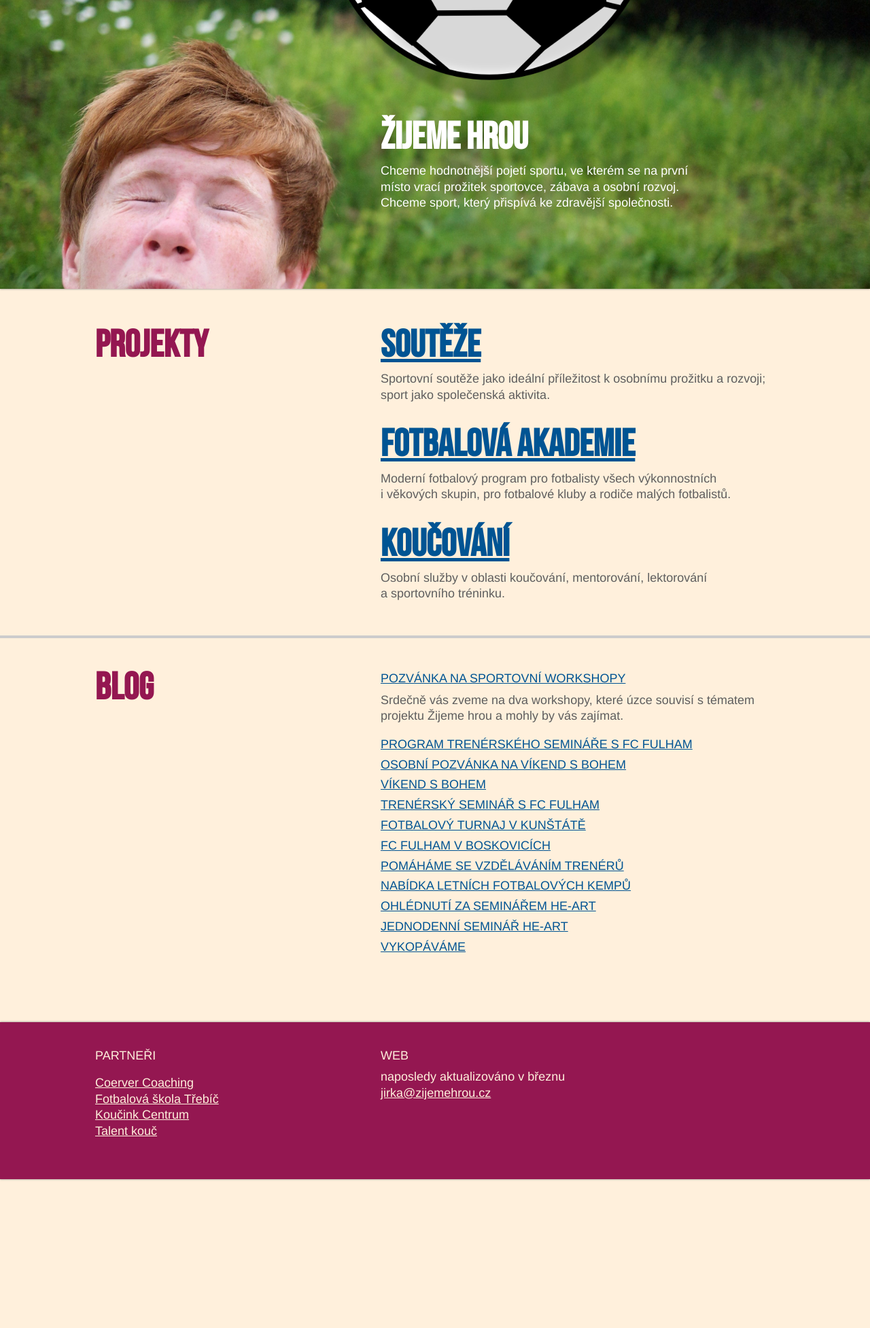
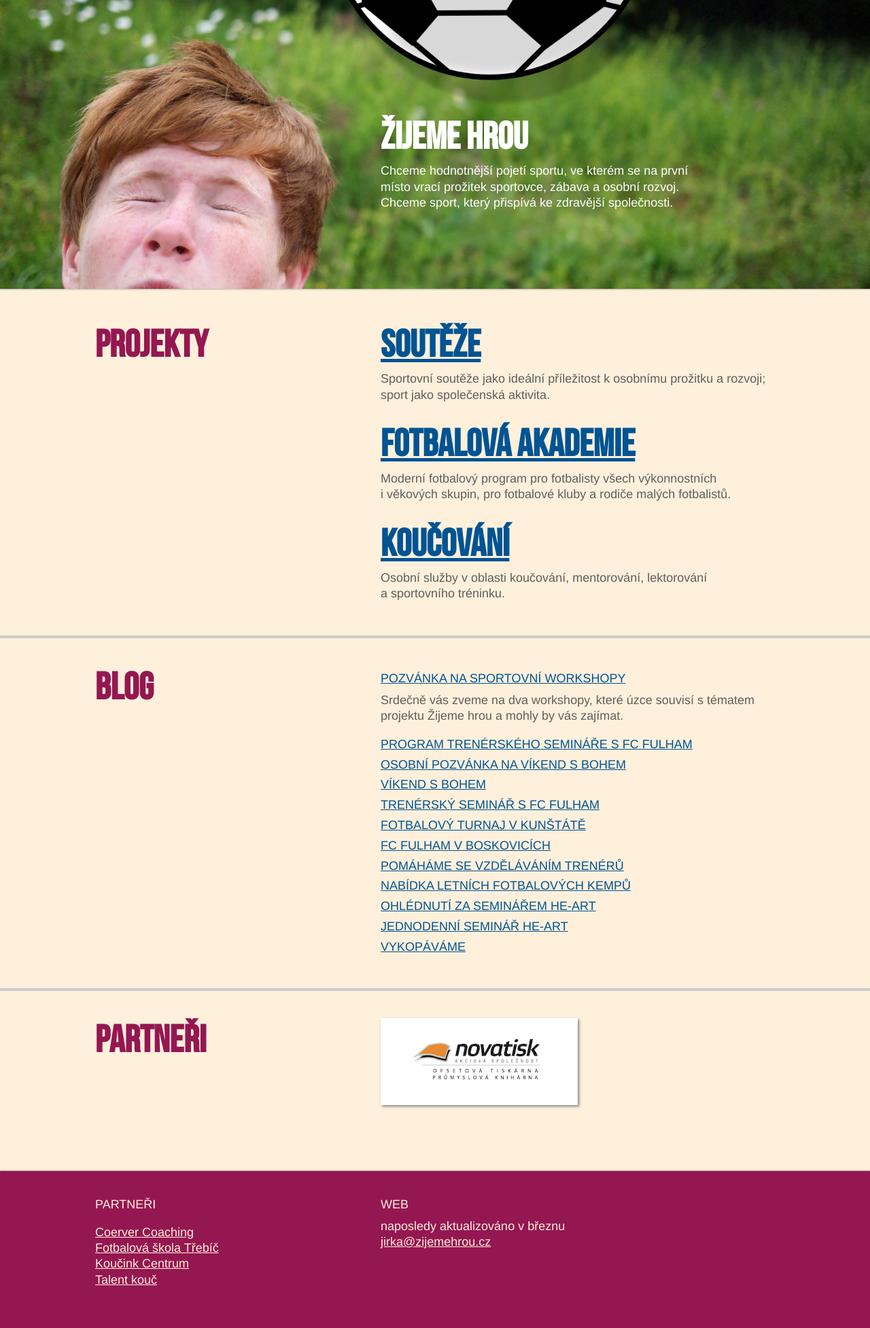
Before and after one commit to zoul/zijeme-hrou, a Jekyll site: the page built from index.html, in a window 1280 px wide. Shown: the whole page at 68% size. Built offline with Jekyll 4.4.1, drawn with Linux system fonts in a browser that asks for light colours; before the commit the page ends 1735 px from its top, so only the background shows below that.

Commit message:
Přidal jsem logo Novatisku.

```diff
--- a/css/homepage.css
+++ b/css/homepage.css
@@ -45,3 +45,8 @@ p.subtitle {
 .blog-roll {
     padding-top: 10px;
 }
+
+.partneri img {
+    width: 50%;
+    box-shadow: 2px 2px 4px gray;
+}
--- a/index.html
+++ b/index.html
@@ -36,6 +36,15 @@ layout: homepage
             {% include blog-roll.html %}
         </div>
     </div>
+    <hr>
+    <div class="container partneri">
+        <div class="col col-main">
+            <h2 class="pull">Partneři</h2>
+            <div>
+                <a href="http://www.novatisk.cz"><img src="/img/novatisk.png" alt="Novatisk"></a>
+            </div>
+        </div>
+    </div>
 </div>
 
 {% include footer.html %}
```
Also changed, not shown: img/novatisk.png (added).
